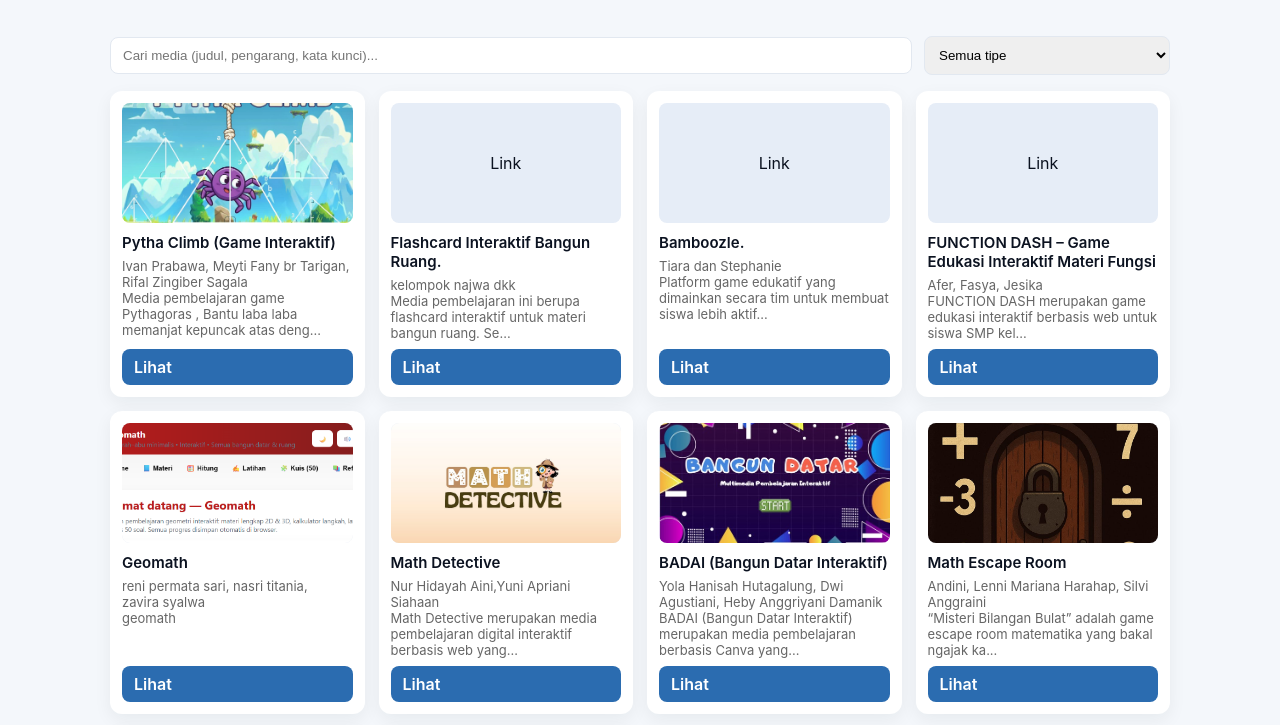
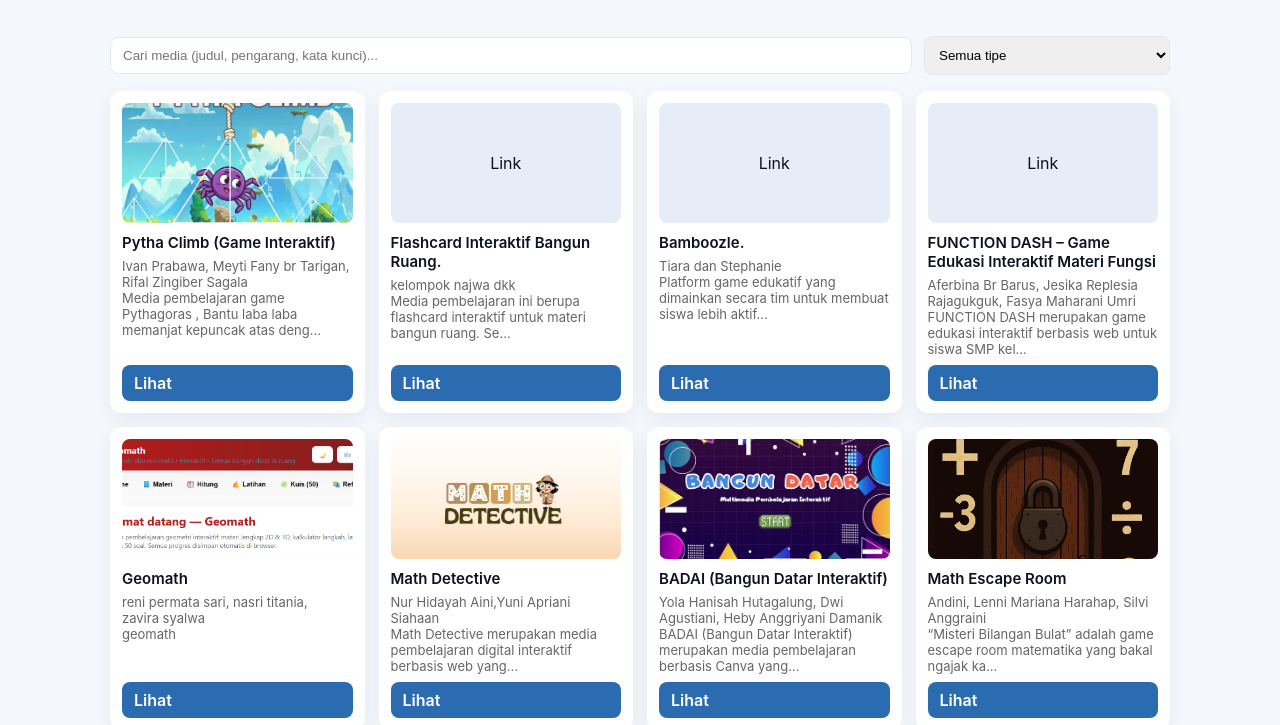
Before and after one commit to PSPM23E/mediapembelajaran, a plain HTML site: page index.html in a window 1280 px wide. Shown: the part 96-821 px from the top of the page. Drawn offline with Linux system fonts and the light colour scheme.

Commit message:
Update index.html

```diff
--- a/index.html
+++ b/index.html
@@ -186,7 +186,7 @@ transform-origin: top center;
       {
         id: 'function-dash',
         title: 'FUNCTION DASH – Game Edukasi Interaktif Materi Fungsi',
-        authors: 'Afer, Fasya, Jesika',
+        authors: 'Aferbina Br Barus, Jesika Replesia Rajagukguk, Fasya Maharani Umri',
         type: 'external',
         src: 'https://functiondash.my.canva.site/',
         thumb: '',
```
